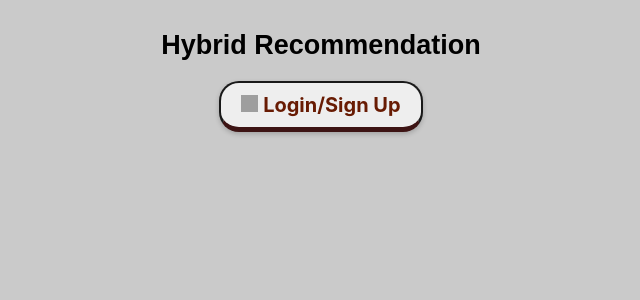
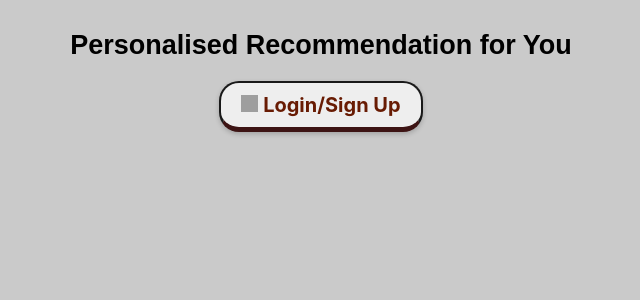
Before and after one commit to gouravkhator/FYP_web, a Flask app: page /recommend/hybrid in a window 1280 px wide. Shown: the part 98-398 px from the top of the page, without its empty margins (319-959 px from the left). Run offline with Flask 2, Linux system fonts and the light colour scheme; parts of the project's set-up code (start-up, migrations or seed data) failed here and were passed over; grey boxes are pictures that could not be loaded.

Commit message:
Edited names for displaying in webpage

```diff
--- a/templates/hybrid_recom_page.html
+++ b/templates/hybrid_recom_page.html
@@ -1,12 +1,12 @@
 {% extends 'base.html' %}
 
 {% block title %}
-Hybrid Recommendation
+Personalised Recommendation
 {% endblock %}
 
 {% block content %}
 <section id="hybrid-recom-page">
-    <h2>Hybrid Recommendation</h2>
+    <h2>Personalised Recommendation for You</h2>
 
     <div>
         {% if 'google_id' not in session %}
@@ -49,7 +49,7 @@ Hybrid Recommendation
 
         <form action="/recommend/hybrid" method="post" id="preferences-form">
             <h2 style="margin-top: 10px;">Your Preferences</h2>
-            <h3>Enter your 5 favourite movies for us to do hybrid recommendation...</h3>
+            <h3>Enter your 5 favourite movies for us to do personalised recommendation...</h3>
             {% for i in range(1,6) %}
                 <div class="hybrid-movie-question">
                     <label for="movie-title-{{i}}">Movie {{i}}</label>
@@ -91,7 +91,7 @@ Hybrid Recommendation
 
             {% else %}
 
-            <h3>Save your favourite movie preferences, for better hybrid recommendation</h3>
+            <h3>Save your favourite movie preferences, for better personalised recommendation</h3>
 
             {% endif %}
         </article>
--- a/templates/index.html
+++ b/templates/index.html
@@ -7,7 +7,7 @@ Home
 {% block content %}
 
 <section id="main-page-category">
-    <h2>Welcome to the Movies Recommendation System</h2>
+    <h2>Welcome to Buzz Movie</h2>
 
     <div id="categories-list">
 
@@ -15,7 +15,7 @@ Home
             <article id="content-based" class="category-card">
                 <img src="{{url_for('static', filename='images/content_based_cover_image.jpg')}}"
                     alt="Content Based Recommendation Cover Image"/>
-                <h3>Content Based Recommendation</h3>
+                <h3>Generic Recommendation</h3>
             </article>
         </a>
 
@@ -23,7 +23,7 @@ Home
             <article id="hybrid" class="category-card">
                 <img src="{{url_for('static', filename='images/hybrid_cover_image.jpg')}}"
                     alt="Hybrid Recommendation Cover Image"/>
-                <h3>Hybrid Recommendation</h3>
+                <h3>Personalised Recommendation</h3>
             </article>
         </a>
     </div>
--- a/templates/metadata_based_page.html
+++ b/templates/metadata_based_page.html
@@ -1,13 +1,13 @@
 {% extends 'base.html' %}
 
 {% block title %}
-Content Based Recommendation
+Generic Recommendation
 {% endblock %}
 
 {% block content %}
 
 <section id="metadata-recom-page">
-    <h2>Content Metadata Based Recommendation</h2>
+    <h2>Generic Recommendation</h2>
 
     <form action="/recommend/content-based" method="POST">
         <input class="search-box" type="text" placeholder="Enter your favourite movie" name="searched-movie"
```
